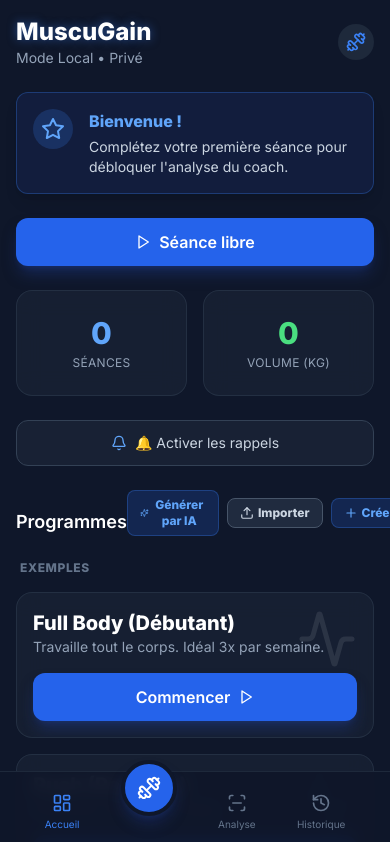
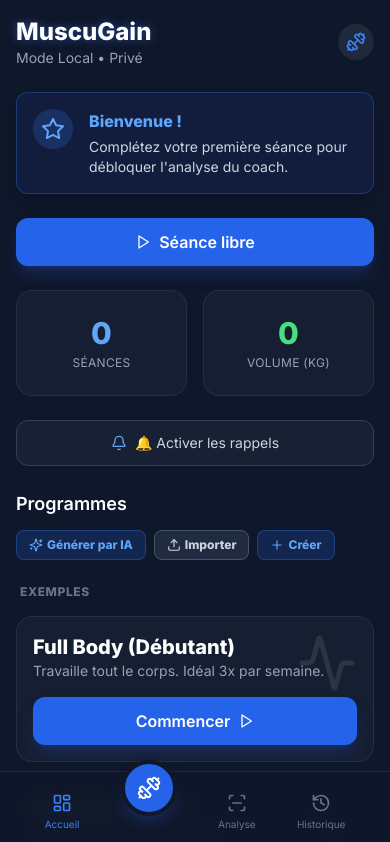
Before and after one commit to wilf974/MuscuGain, a React (Vite) app: page / in a window 390 px wide. Shown: the top 842 px of the page. Built offline with nearby package versions, Linux system fonts and the light colour scheme.

Commit message:
fix(muscugain): mobile-first — grille champs exo 2×2 sur mobile, en-tête Programmes wrap (anti-overflow)

```diff
--- a/src/views/CreateRoutine.jsx
+++ b/src/views/CreateRoutine.jsx
@@ -154,7 +154,7 @@ export default function CreateRoutine({ setView, customRoutines, setCustomRoutin
                       <X size={16} />
                     </button>
                   </div>
-                  <div className="grid grid-cols-4 gap-2 text-xs">
+                  <div className="grid grid-cols-2 sm:grid-cols-4 gap-2 text-xs">
                     <div>
                       <label className="text-slate-500">Séries</label>
                       <input type="number" value={exObj.targetSets} onChange={(e) => updateFieldAt(idx, 'targetSets', e.target.value)} placeholder="0" className="w-full bg-slate-900 border border-slate-700 rounded p-1 text-center text-white text-xs focus:border-blue-500 outline-none" />
--- a/src/views/Dashboard.jsx
+++ b/src/views/Dashboard.jsx
@@ -283,9 +283,9 @@ export default function Dashboard({
       )}
 
       {/* Programmes */}
-      <div className="flex justify-between items-end mt-8 mb-4">
-        <h2 className="text-lg font-semibold text-white">Programmes</h2>
-        <div className="flex items-center gap-2">
+      <div className="mt-8 mb-4">
+        <h2 className="text-lg font-semibold text-white mb-3">Programmes</h2>
+        <div className="flex flex-wrap items-center gap-2">
           <button onClick={onGenerateClick} className="bg-blue-600/20 hover:bg-blue-600/30 text-blue-400 px-3 py-1.5 rounded-lg text-xs font-bold flex items-center gap-1 transition-colors border border-blue-500/30">
             <Sparkles size={14} /> Générer par IA
           </button>
```
